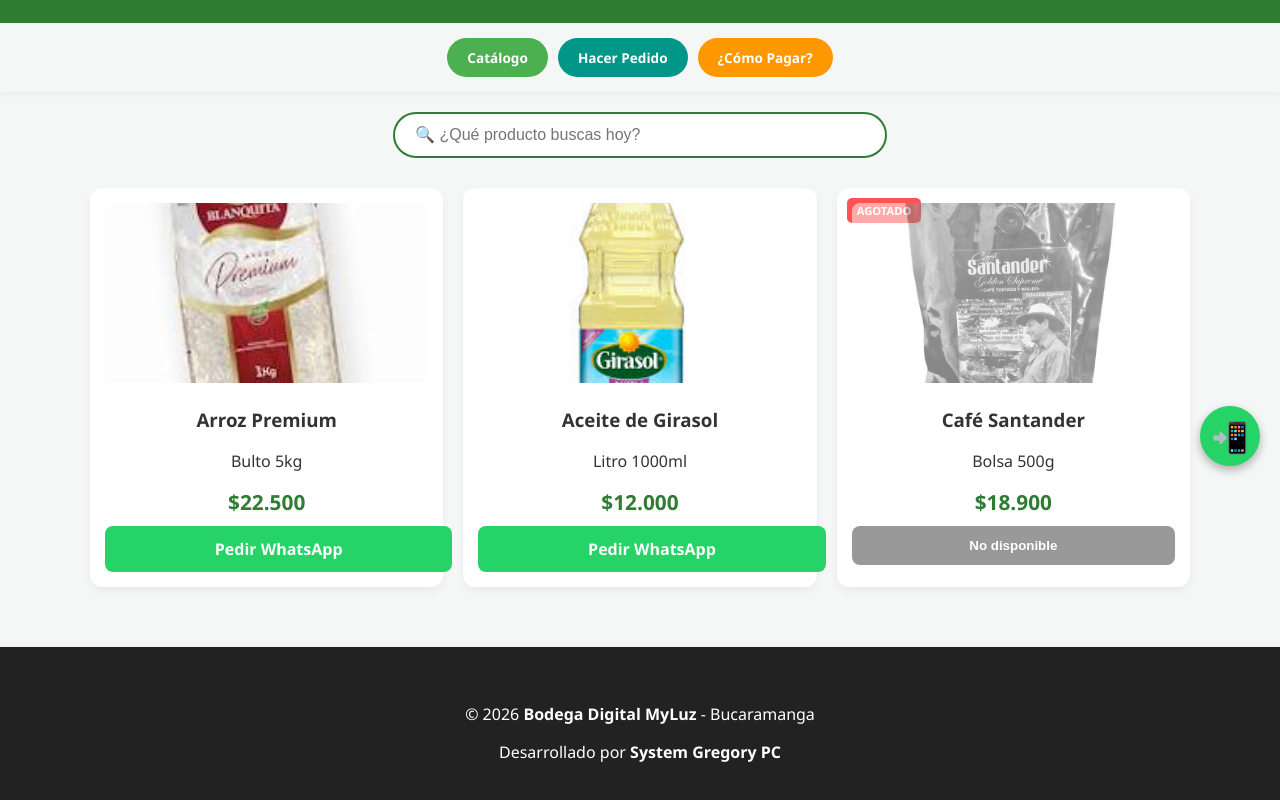
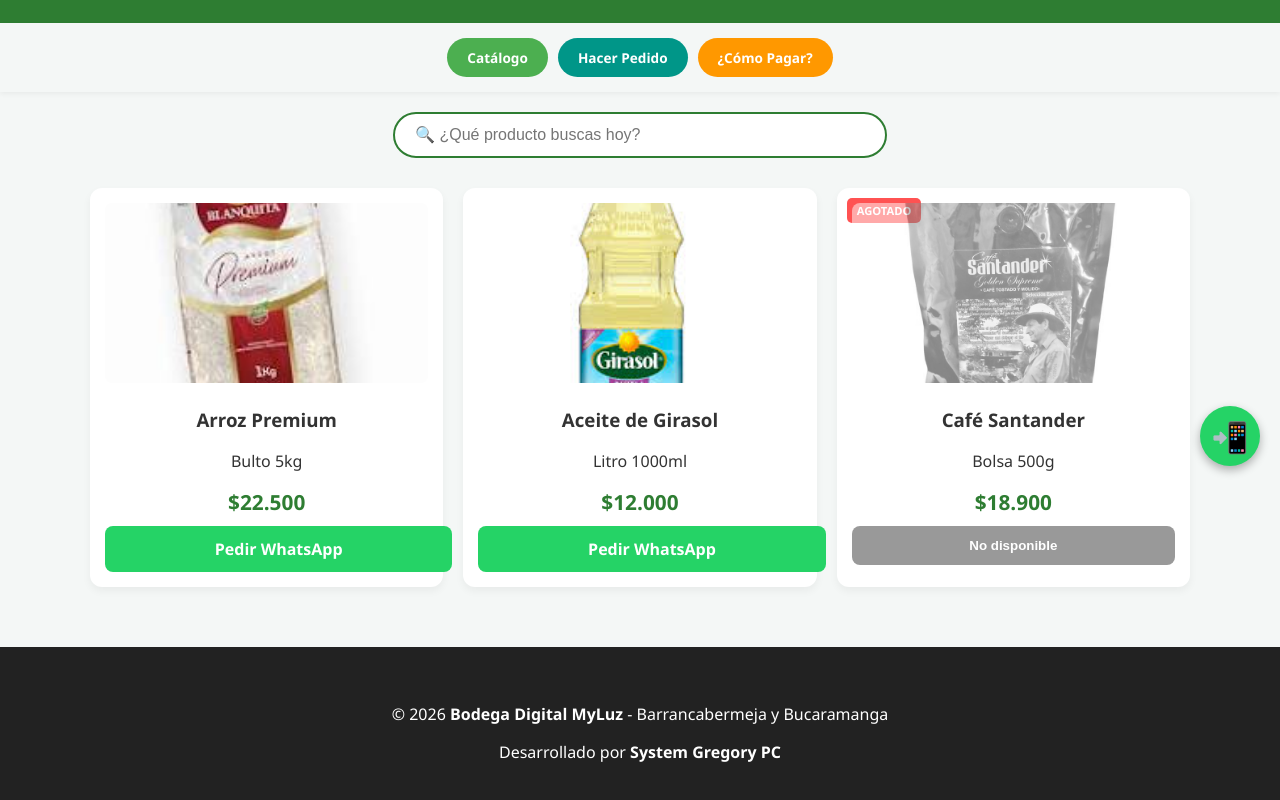
Before and after one commit to myluz6ad-source/myluz-tienda, a plain HTML site: page index.html in a window 1280 px wide. Shown: the part 314-1114 px from the top of the page. Drawn offline with Linux system fonts and the light colour scheme.

Commit message:
Update index.html
Signed-off-by: myluz6ad-source <myluz6ad@gmail.com>

```diff
--- a/index.html
+++ b/index.html
@@ -3,7 +3,7 @@
 <head>
     <meta charset="UTF-8">
     <meta name="viewport" content="width=device-width, initial-scale=1.0">
-    <title>Bodega MyLuz - Bucaramanga</title>
+    <title>Bodega MyLuz - Barrancabermeja y Bucaramanga</title>
 
     <link rel="manifest" href="manifest.json">
     <link rel="icon" type="image/x-icon" href="assets/img/logo.ico">
@@ -107,7 +107,7 @@
 <a href="https://wa.me/573204927134" class="wsp-flotante" target="_blank">📲</a>
 
 <footer>
-    <p>&copy; 2026 <strong>Bodega Digital MyLuz</strong> - Bucaramanga</p>
+    <p>&copy; 2026 <strong>Bodega Digital MyLuz</strong> - Barrancabermeja y Bucaramanga</p>
     <p>Desarrollado por <strong>System Gregory PC</strong></p>
 </footer>
 
```
